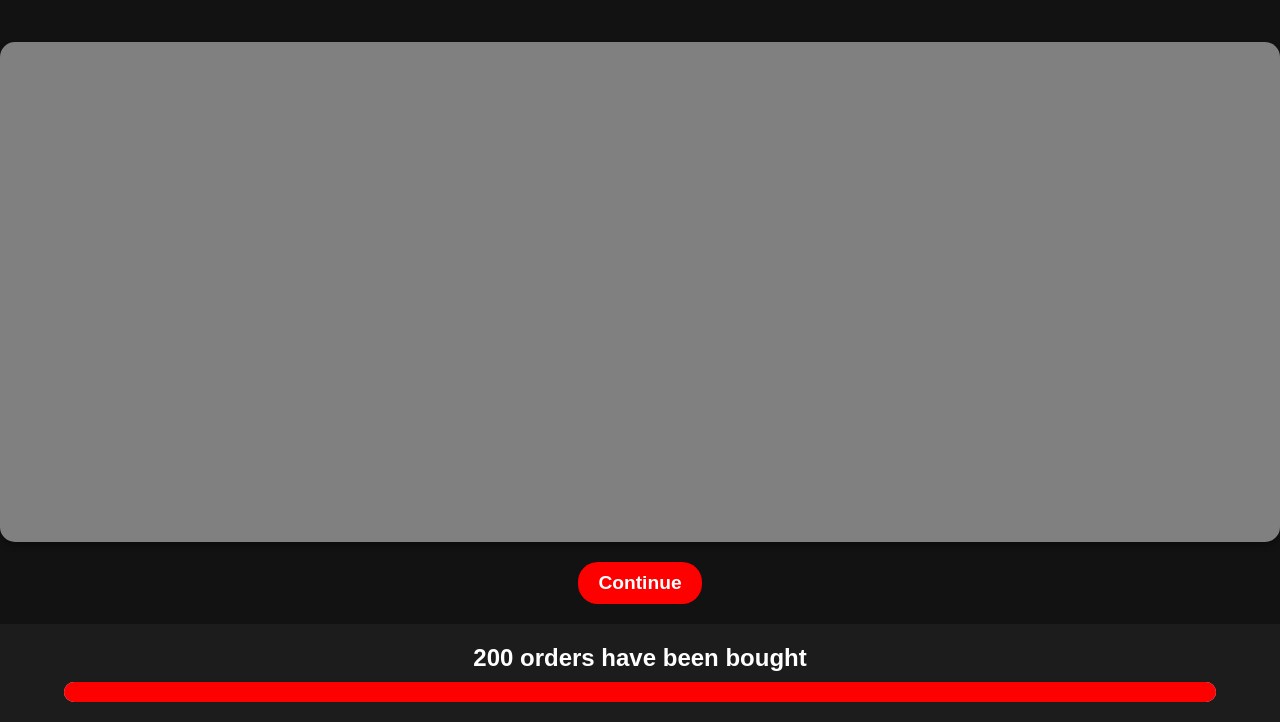
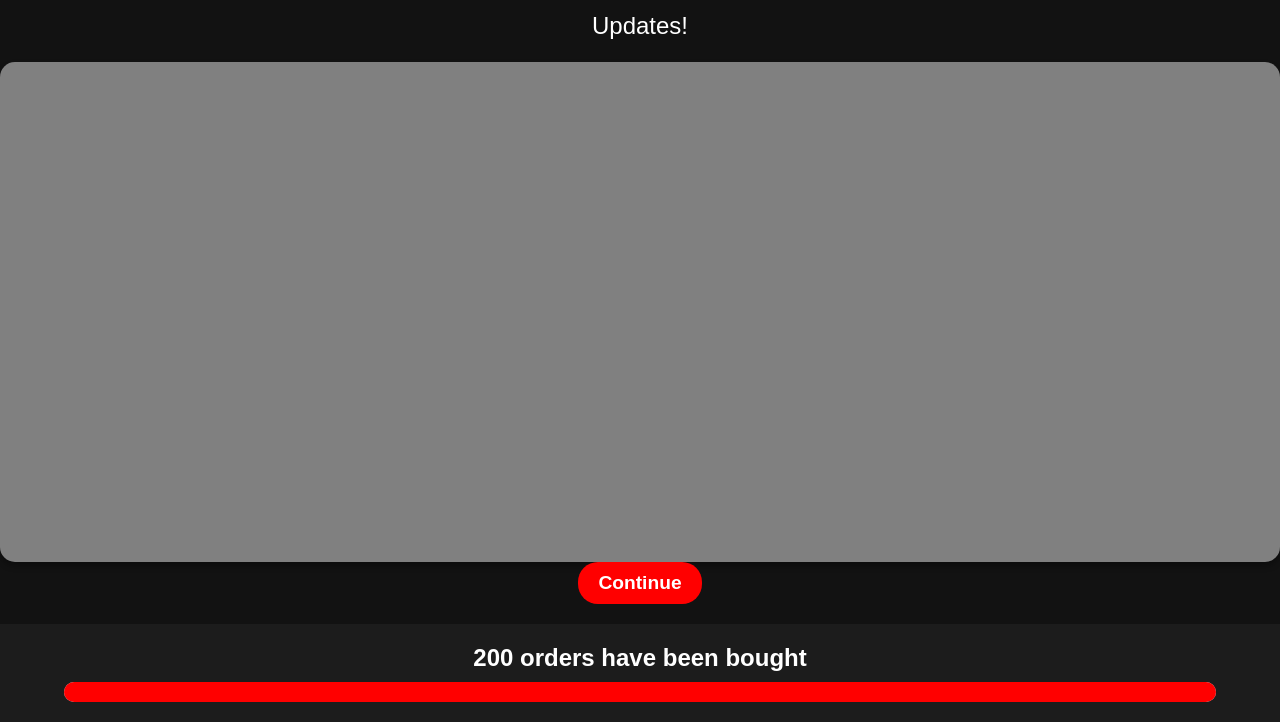
Before and after one commit to Spookz2/quick.followers, a plain HTML site: page index.html in a window 1280 px wide. Shown: the part 78-800 px from the top of the page. Drawn offline with Linux system fonts and the light colour scheme.

Commit message:
Update index.html

```diff
--- a/index.html
+++ b/index.html
@@ -28,9 +28,19 @@
       z-index: 10;
     }
 
+    .updates-text {
+      position: absolute;
+      top: 80px;
+      width: 100%;
+      text-align: center;
+      font-size: 1.5rem;
+      margin: 10px 0;
+      z-index: 10;
+    }
+
     .boxes {
       position: absolute;
-      top: 100px;
+      top: 120px;
       display: flex;
       justify-content: center;
       align-items: center;
@@ -109,10 +119,16 @@
 </head>
 <body>
   <div class="header-text">Quick Followers</div>
+  <div class="updates-text">Updates!</div>
   <div class="boxes">
     <div class="box"></div>
   </div>
-  <button class="continue-button">Continue</button>
+
+  <!-- Continue button with link to index.html2 -->
+  <a href="index.html2">
+    <button class="continue-button">Continue</button>
+  </a>
+
   <div class="progress-container">
     <div class="progress-text">200 orders have been bought</div>
     <div class="progress-bar">
```
